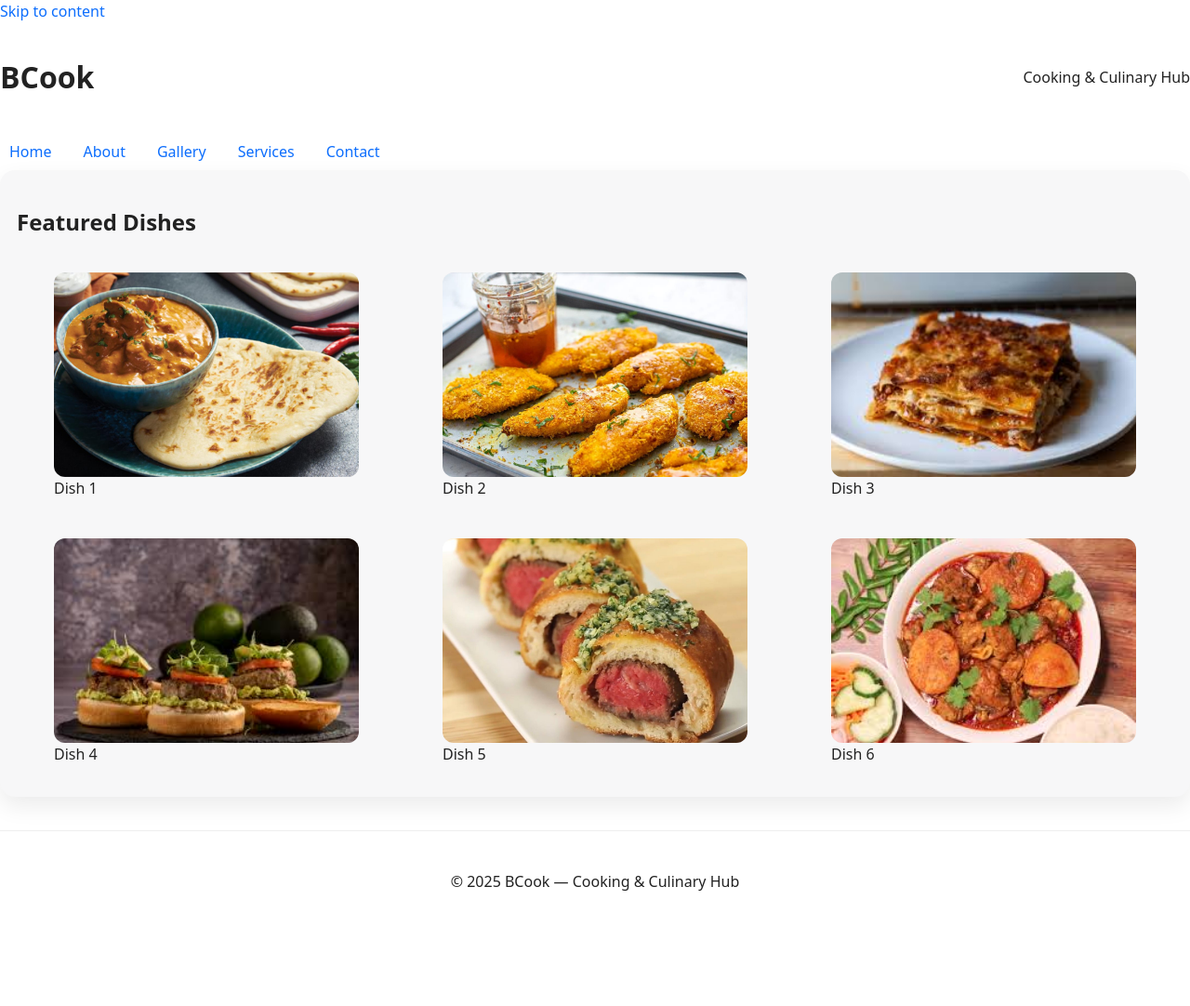
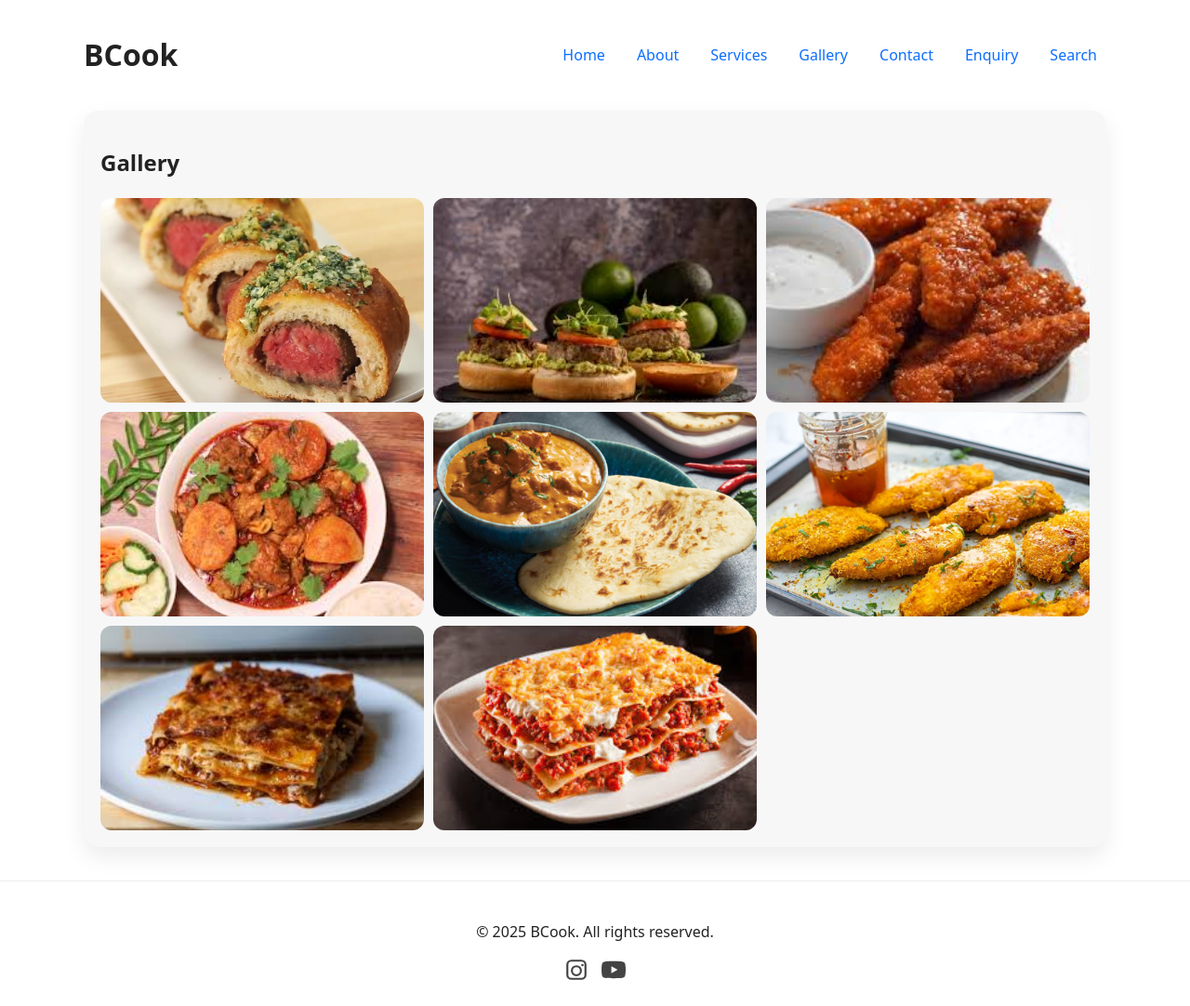
Before and after one commit to CourtneyBritney/wedepart1, a plain HTML site: page html/gallery.html in a window 1280 px wide. Shown: the whole page at 93% size. Before the commit the page ends 1002 px from the top, so only its background shows below. Drawn offline with Linux system fonts and the light colour scheme.

Commit message:
Update gallery.html

```diff
--- a/html/gallery.html
+++ b/html/gallery.html
@@ -3,46 +3,57 @@
 <head>
   <meta charset="utf-8" />
   <meta name="viewport" content="width=device-width, initial-scale=1" />
-  <title>BCook — Gallery</title>
-  <meta name="description" content="A gallery of featured dishes and classes." />
+  <title>Gallery — BCook</title>
+  <meta name="description" content="BCook — tasty recipes and services." />
+  <meta http-equiv="Content-Security-Policy" content="default-src 'self'; img-src 'self' data:; style-src 'self' 'unsafe-inline'; script-src 'self' 'unsafe-inline'; frame-src https://www.google.com; connect-src 'self'; base-uri 'self'; form-action 'self'">
   <link rel="stylesheet" href="../css/style.css">
 </head>
 <body>
-  <a class="skip-link" href="#main">Skip to content</a>
-  <div class="site">
 <header class="site-header">
-      <div class="brand-row">
-        <h1>BCook</h1>
-        <p class="tagline">Cooking & Culinary Hub</p>
-      </div>
-      <nav class="nav" aria-label="Primary">
+  <div class="container brand-row">
+    <h1 class="brand"><a href="index.html">BCook</a></h1>
+    <nav class="nav" aria-label="Main">
+      <button class="nav-toggle" aria-label="Toggle menu" aria-expanded="false">&#9776;</button>
       <ul>
         <li><a href="index.html">Home</a></li>
         <li><a href="about.html">About</a></li>
-          <li><a aria-current="page" href="gallery.html">Gallery</a></li>
         <li><a href="services.html">Services</a></li>
+        <li><a href="gallery.html">Gallery</a></li>
         <li><a href="contact.html">Contact</a></li>
+        <li><a href="enquiry.html">Enquiry</a></li>
+        <li><a href="search.html">Search</a></li>
       </ul>
     </nav>
+  </div>
 </header>
+<main class="container">
 
-    <main id="main">
 <section class="card">
-        <h2>Featured Dishes</h2>
+  <h2>Gallery</h2>
   <div class="gallery-grid">
-          <figure><img src="../img/easy-butter-chicken-naan.jpg" alt="Dish 1"><figcaption>Dish 1</figcaption></figure>
-          <figure><img src="../img/hot-honey-chicken-tenders-3.jpg" alt="Dish 2"><figcaption>Dish 2</figcaption></figure>
-          <figure><img src="../img/la.jpeg" alt="Dish 3"><figcaption>Dish 3</figcaption></figure>
-          <figure><img src="../img/avoburger.jpeg" alt="Dish 4"><figcaption>Dish 4</figcaption></figure>
-          <figure><img src="../img/BFV7303_Steak-Stuffed_Garlic_Bread-YT1080.jpg" alt="Dish 5"><figcaption>Dish 5</figcaption></figure>
-          <figure><img src="../img/durban mutton.jpeg" alt="Dish 6"><figcaption>Dish 6</figcaption></figure>
+    <img src="../img/BFV7303_Steak-Stuffed_Garlic_Bread-YT1080.jpg" alt="Bfv7303_Steak Stuffed_Garlic_Bread Yt1080" loading="lazy" decoding="async">
+    <img src="../img/avoburger.jpeg" alt="Avoburger" loading="lazy" decoding="async">
+    <img src="../img/download.jpeg" alt="Download" loading="lazy" decoding="async">
+    <img src="../img/durban mutton.jpeg" alt="Durban Mutton" loading="lazy" decoding="async">
+    <img src="../img/easy-butter-chicken-naan.jpg" alt="Easy Butter Chicken Naan" loading="lazy" decoding="async">
+    <img src="../img/hot-honey-chicken-tenders-3.jpg" alt="Hot Honey Chicken Tenders 3" loading="lazy" decoding="async">
+    <img src="../img/la.jpeg" alt="La" loading="lazy" decoding="async">
+    <img src="../img/lasagna.jpeg" alt="Lasagna" loading="lazy" decoding="async">
 </div>
 </section>
+
 </main>
-
 <footer class="site-footer">
-      <p>&copy; 2025 BCook — Cooking & Culinary Hub</p>
+  <p>&copy; 2025 BCook. All rights reserved.</p>
+  <div class="social" aria-label="Social media">
+    <a class="icon" href="https://instagram.com/cc_cartier" target="_blank" rel="noopener noreferrer" aria-label="Instagram">
+      <svg viewBox="0 0 24 24" aria-hidden="true"><path d="M7 2h10a5 5 0 0 1 5 5v10a5 5 0 0 1-5 5H7a5 5 0 0 1-5-5V7a5 5 0 0 1 5-5zm0 2a3 3 0 0 0-3 3v10a3 3 0 0 0 3 3h10a3 3 0 0 0 3-3V7a3 3 0 0 0-3-3H7zm5 3.5A5.5 5.5 0 1 1 6.5 13 5.51 5.51 0 0 1 12 7.5zm0 2A3.5 3.5 0 1 0 15.5 13 3.5 3.5 0 0 0 12 9.5zM18 6.2a1.2 1.2 0 1 1-1.2 1.2A1.2 1.2 0 0 1 18 6.2z"/></svg>
+    </a>
+    <a class="icon" href="https://www.youtube.com/@courtneyalexander3758" target="_blank" rel="noopener noreferrer" aria-label="YouTube">
+      <svg viewBox="0 0 24 24" aria-hidden="true"><path d="M23.5 6.2a3 3 0 0 0-2.1-2.1C19.3 3.5 12 3.5 12 3.5s-7.3 0-9.4.6A3 3 0 0 0 .5 6.2 31.2 31.2 0 0 0 0 12a31.2 31.2 0 0 0 .5 5.8 3 3 0 0 0 2.1 2.1c2.1.6 9.4.6 9.4.6s7.3 0 9.4-.6a3 3 0 0 0 2.1-2.1A31.2 31.2 0 0 0 24 12a31.2 31.2 0 0 0-.5-5.8zM9.8 15.5v-7l6.2 3.5z"/></svg>
+    </a>
+  </div>
 </footer>
-  </div>
+<script src="../js/script.js" defer></script>
 </body>
 </html>
```
Lines whose indentation alone changed are shown as unchanged.
